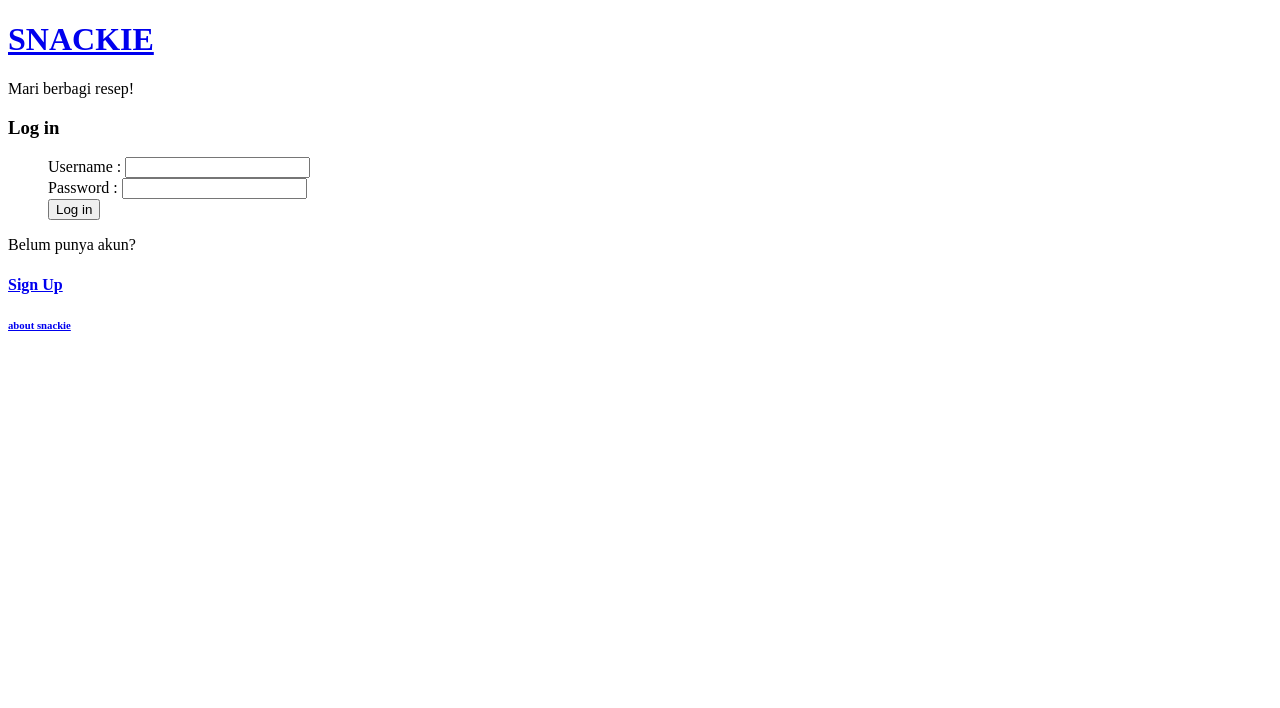
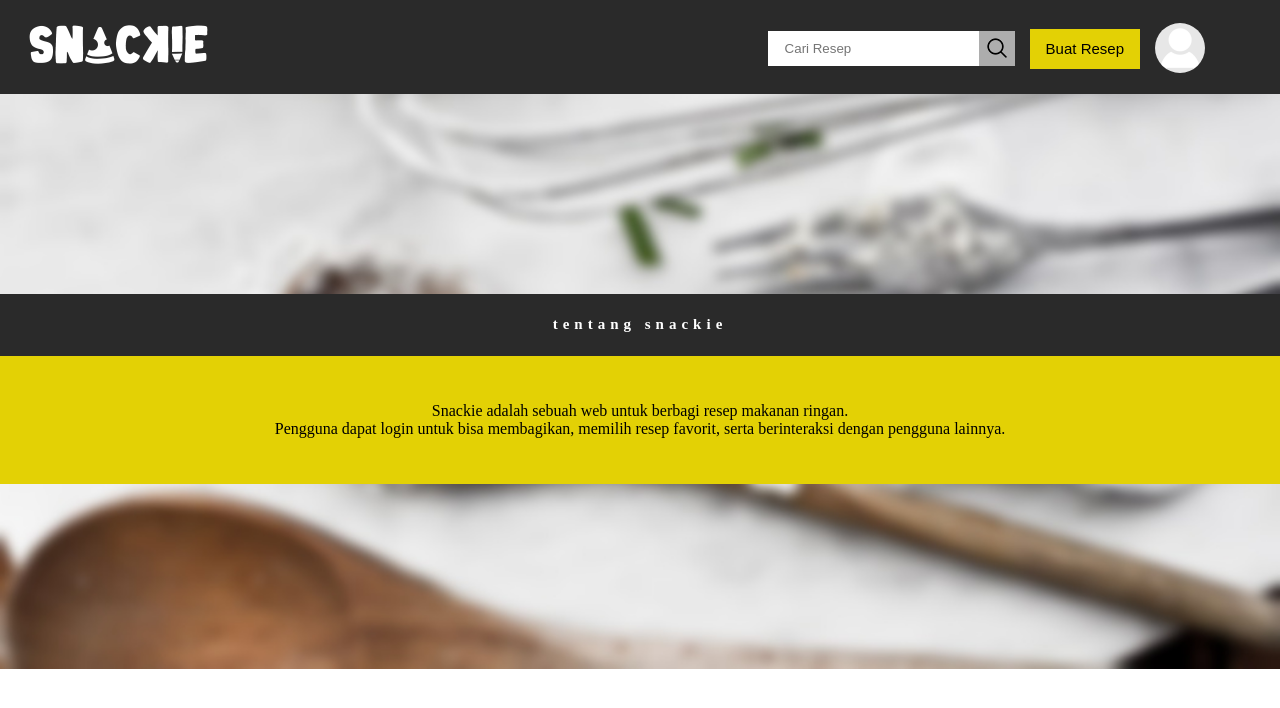
Before and after one commit to aishaefu/basdatakhir, a PHP site: page / in a window 1280 px wide. Shown: the top 708 px of the page. Run offline with PHP 8.4, Linux system fonts and the light colour scheme.

Commit message:
buat home (silahkan di edit lagi)

```diff
--- a/index.php
+++ b/index.php
@@ -2,30 +2,41 @@
 <html>
 	<head>
 		<title>Snackie</title>
+		<link rel="stylesheet" href="style.css">
+
 	</head>
 	<body>
-		<h1><a href="index.php">SNACKIE</a></h1>
-		<h>Mari berbagi resep!</h>
-		<br>
+		<header>
+			<div class="heading">
+				<a href="index.php"><img src="img/logo.png" alt=""></a>
 
-		<h3>Log in</h3>
+				<div class="right_header">
+						<ul class="button_user">
+              <input class="search" type="text" placeholder="Cari Resep">
+							<a href="search.php"><img class="isearch" src="img/isearch.png" alt=""></a>
+							<a href="upresep.php"><button class="blogin">Buat Resep</button></a>
+              <a href="profil.php"> <img class="profil" src="img/profil.png" alt=""> </a>
+						</ul>
+				</div>
 
-		<ul>
-			<form action="" method="post">
-				<label for="username">Username :</label>
-				<input type="text" name="username" id="username">
+			</div>
+		</header>
+
+		<div class="body">
+
+		</div>
+
+		<div class="about">
+			<h2>tentang snackie</h2>
+		</div>
+
+		<div class="body_about">
+			<p>Snackie adalah sebuah web untuk berbagi resep makanan ringan.
 				<br>
-				<label for="password">Password :</label>
-				<input type="password" name="password" id="password">
-				<br>
-				<button type="button" name="submit">Log in</button>
-			</form>
-		</ul>
-
-		<h>Belum punya akun?</h>
-		<h4><a href="daftar">Sign Up</a></h4>
-
-		<h6><a href="about.php">about snackie</a></h6>
+				Pengguna dapat login untuk bisa membagikan, memilih resep favorit,
+				serta berinteraksi dengan pengguna lainnya.
+			</p>
+		</div>
 
 	</body>
 </html>
```
